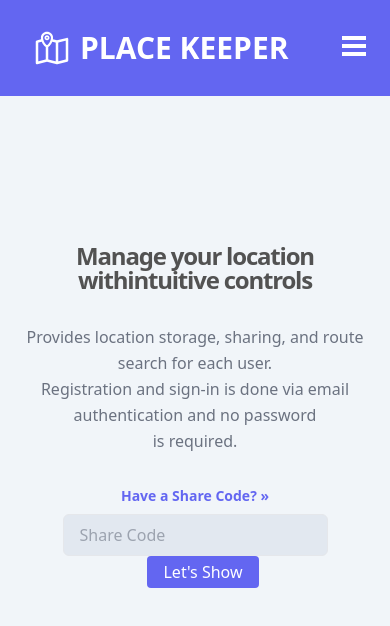
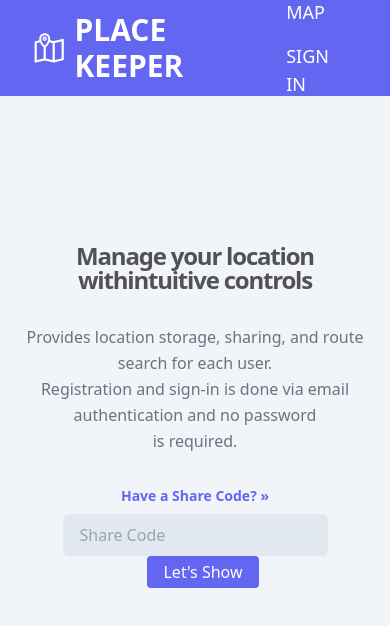
Before and after one commit to mitsu3s/placekeeper, a Next.js app: page / in a window 390 px wide. Shown: the top 626 px of the page. Built offline with nearby package versions, Linux system fonts and the light colour scheme; no server answers.

Commit message:
Update index.tsx

```diff
--- a/pages/index.tsx
+++ b/pages/index.tsx
@@ -79,16 +79,19 @@ const Home = () => {
                         />
                     )}
                     <div className="flex items-center">
-                        <nav className="items-center hidden text-lg uppercase font-sen text-white lg:flex">
+                        <nav className="items-center text-lg uppercase font-sen text-white lg:flex">
                             <Link
                                 href={getLink()}
                                 onClick={handleLinkClick}
-                                className="flex px-6 py-2"
+                                className="flex px-6 py-2 hover:text-gray-300"
                             >
                                 Map
                             </Link>
                             {!session && (
-                                <Link href="/auth/signin" className="flex px-6 py-2">
+                                <Link
+                                    href="/auth/signin"
+                                    className="flex px-6 py-2 hover:text-gray-300"
+                                >
                                     Sign In
                                 </Link>
                             )}
@@ -103,11 +106,11 @@ const Home = () => {
                                 </button>
                             )}
                         </nav>
-                        <button className="flex flex-col ml-4 lg:hidden">
+                        {/* <button className="flex flex-col ml-4 lg:hidden">
                             <span className="w-6 h-1 mb-1 bg-white"></span>
                             <span className="w-6 h-1 mb-1 bg-white"></span>
                             <span className="w-6 h-1 mb-1 bg-white"></span>
-                        </button>
+                        </button> */}
                     </div>
                 </div>
             </header>
@@ -145,7 +148,7 @@ const Home = () => {
                             />
                             <button
                                 onClick={handleShowShareMap}
-                                className="text-white bg-indigo-500 ml-4 px-4 py-1 rounded"
+                                className="text-white bg-indigo-500 hover:bg-indigo-400 focus-visible:ring active:bg-indigo-600 ml-4 px-4 py-1 rounded"
                                 disabled={!shareCode}
                             >
                                 Let's Show
```
